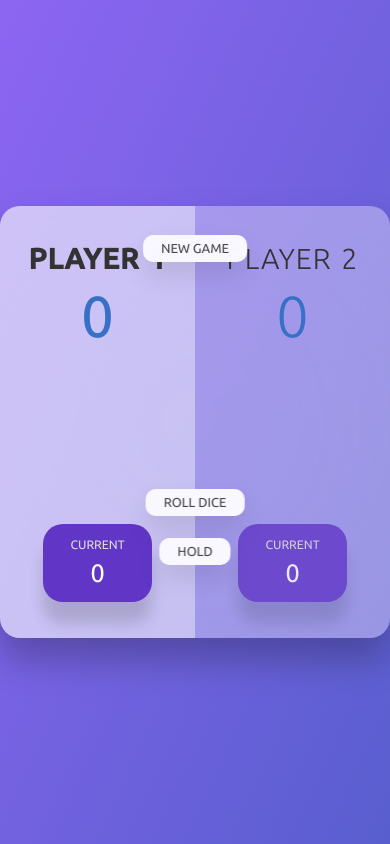
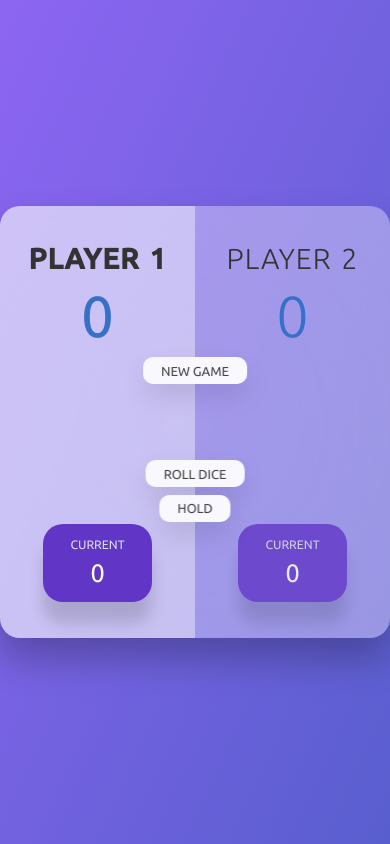
Before and after one commit to mhd-lnx/PigGame, a plain HTML site: page index.html in a window 390 px wide. Drawn offline with Linux system fonts and the light colour scheme.

Commit message:
fix buttons in mobile width

```diff
--- a/style.css
+++ b/style.css
@@ -189,3 +189,14 @@ main {
     padding: 5rem 2rem;
   }
 }
+@media (max-width:536px){
+  .btn--new {
+    top: 21rem;
+  }
+  .btn--roll{
+    top: 35.3rem;
+  }
+  .btn--hold{
+    top: 40.1rem;
+  }
+}
```
